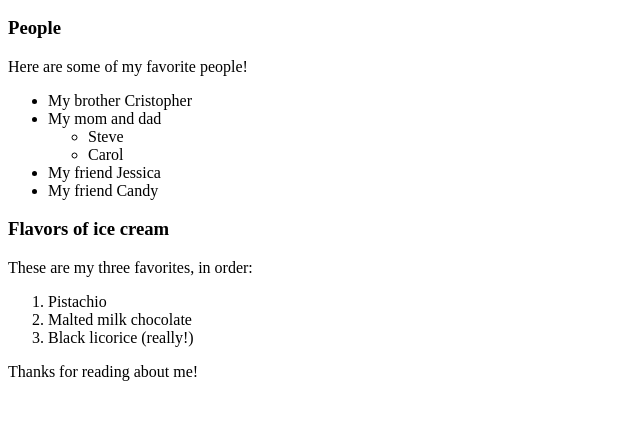
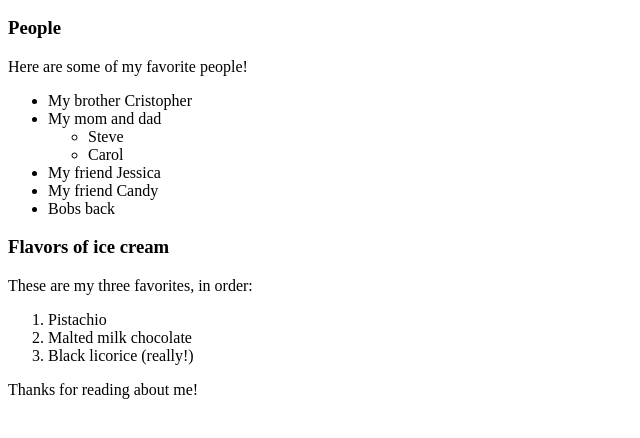
Before and after one commit to hernanverar/my-first-webpage, a plain HTML site: page my-first-webpage/favorite-things.html in a window 1280 px wide. Shown: the part 110-548 px from the top of the page, without its empty margins (0-640 px from the left). Drawn offline with Linux system fonts and the light colour scheme.

Commit message:
Bob is back
Co-authored-by:
James Provance<jb24x7@gmail.com>

```diff
--- a/my-first-webpage/favorite-things.html
+++ b/my-first-webpage/favorite-things.html
@@ -19,6 +19,7 @@
     </li>
     <li>My friend Jessica</li>
     <li>My friend Candy</li>
+    <li>Bobs back</li>
   </ul>
 
   <h3>Flavors of ice cream</h3>
```
